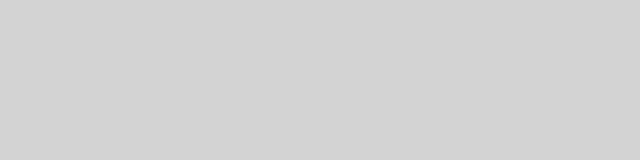
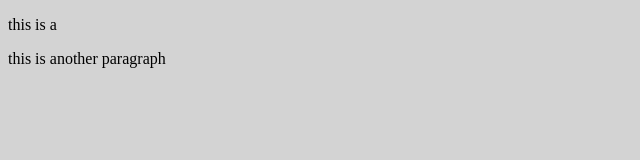
Before and after one commit to lucasjstn/html-practice, a plain HTML site: page index.html in a window 1280 px wide. Shown: the whole page, without its empty margins (0-640 px from the left). Drawn offline with Linux system fonts and the light colour scheme.

Commit message:
section can be used at the article

```diff
--- a/index.html
+++ b/index.html
@@ -11,7 +11,15 @@
     </header>
 
     <main>
-      <article></article>
+      <article>
+        <section>
+          <p>this is a</p>
+        </section>
+
+        <section>
+          <p>this is another paragraph</p>
+        </section>
+      </article>
     </main>
 
     <footer></footer>
```
